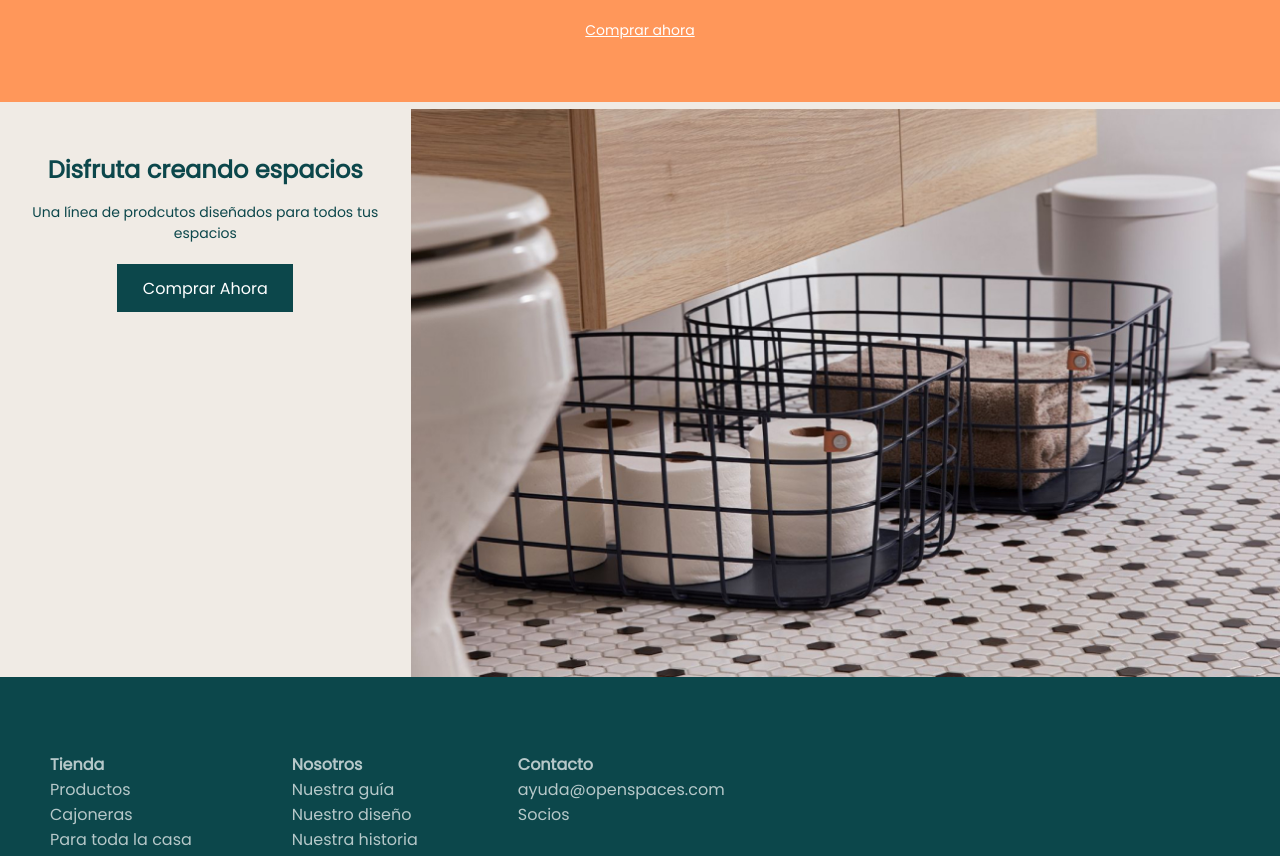
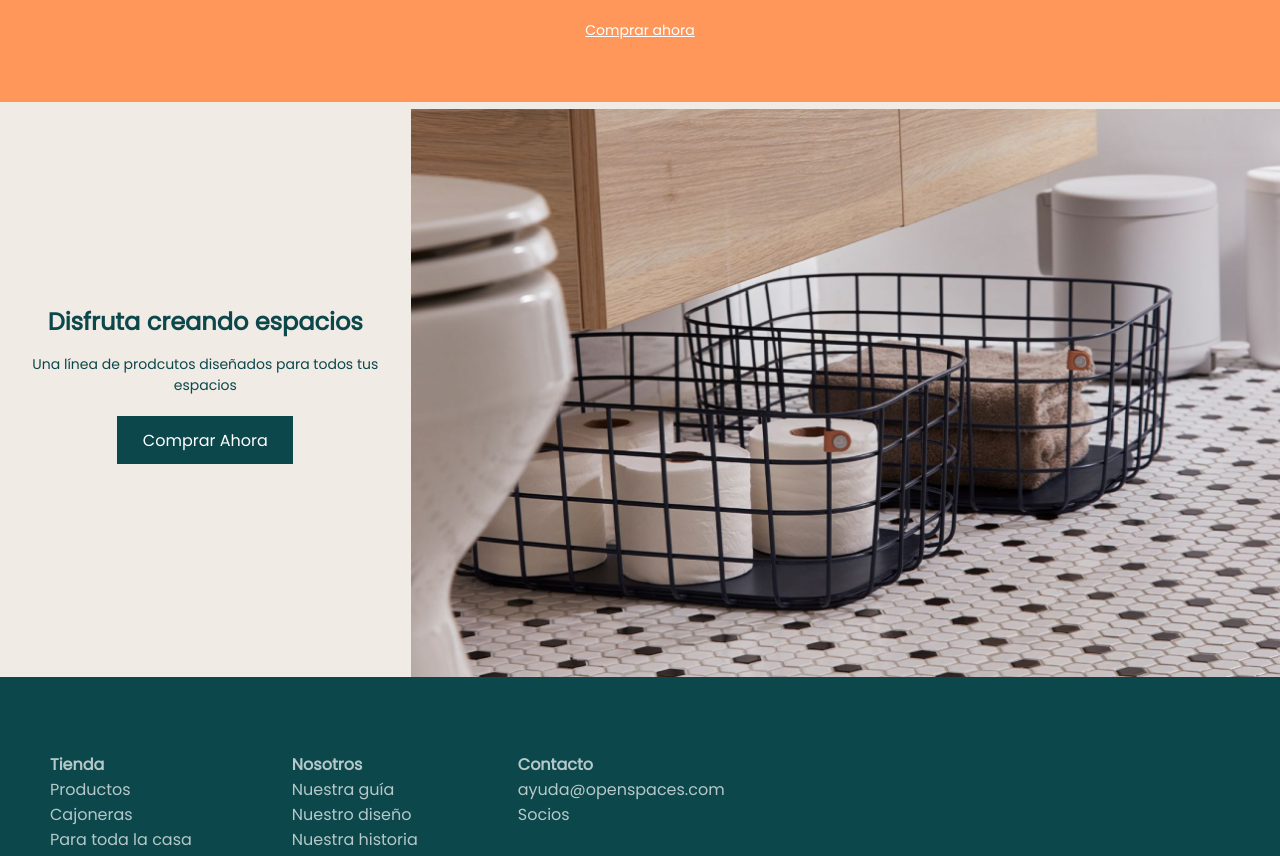
Before and after one commit to Adalab/modulo-1-evaluacion-final-Carmenyo, a website: page src/html/index.html in a window 1280 px wide. Shown: the part 1460-2316 px from the top of the page. Drawn offline with nearby package versions, Linux system fonts and the light colour scheme; files that its build step writes are made by us from their sources; files whose address does not match are found by name.

Commit message:
desktop @media

```diff
--- a/src/scss/layout/_section3.scss
+++ b/src/scss/layout/_section3.scss
@@ -42,6 +42,13 @@
 @media all and (min-width: 1200px) {
   .section3 {
     display: flex;
+    width: 100%;
     flex-direction: row;
+    text-align: center;
+    align-items: center;
+
+    &__text {
+      margin: 60px;
+    }
   }
 }
```
